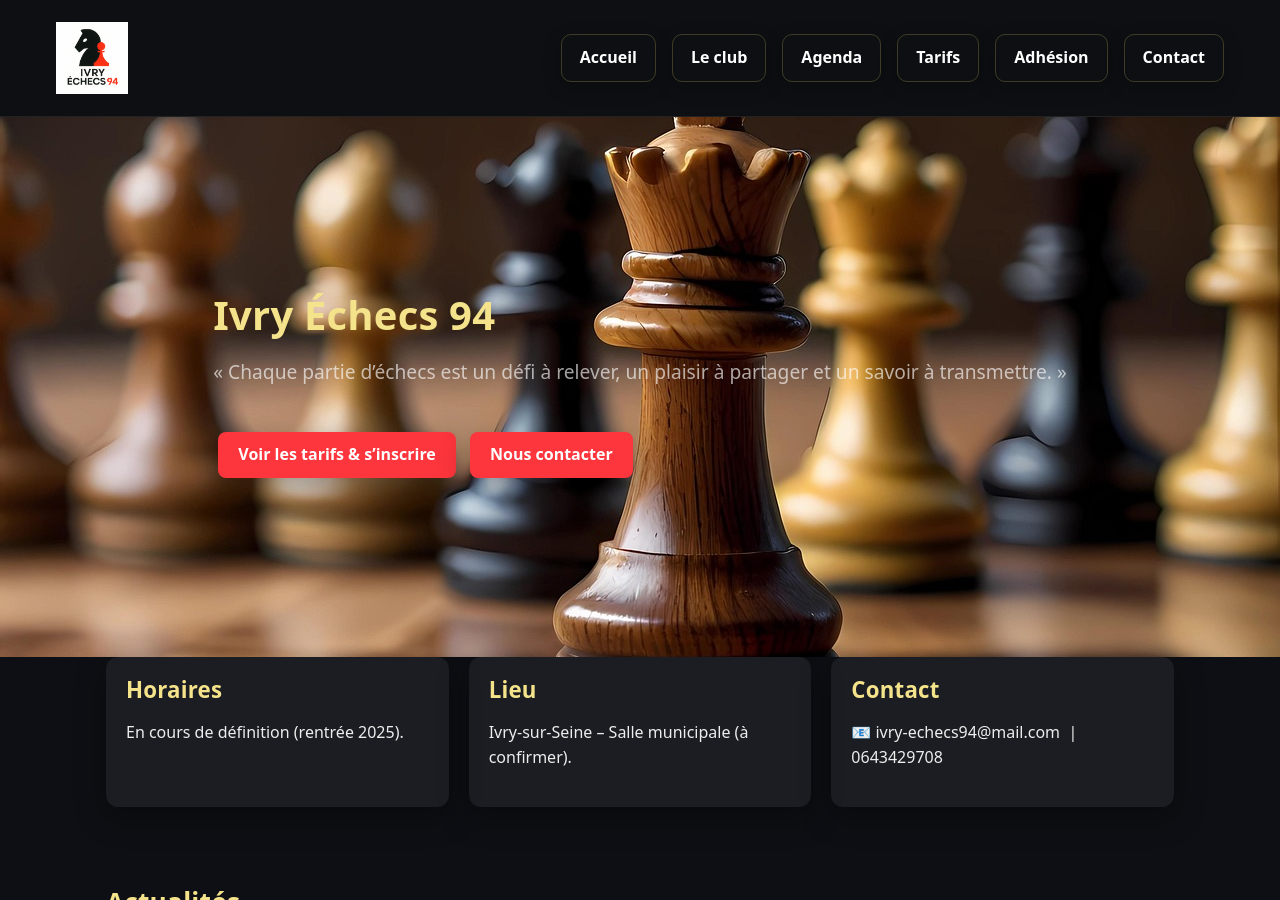
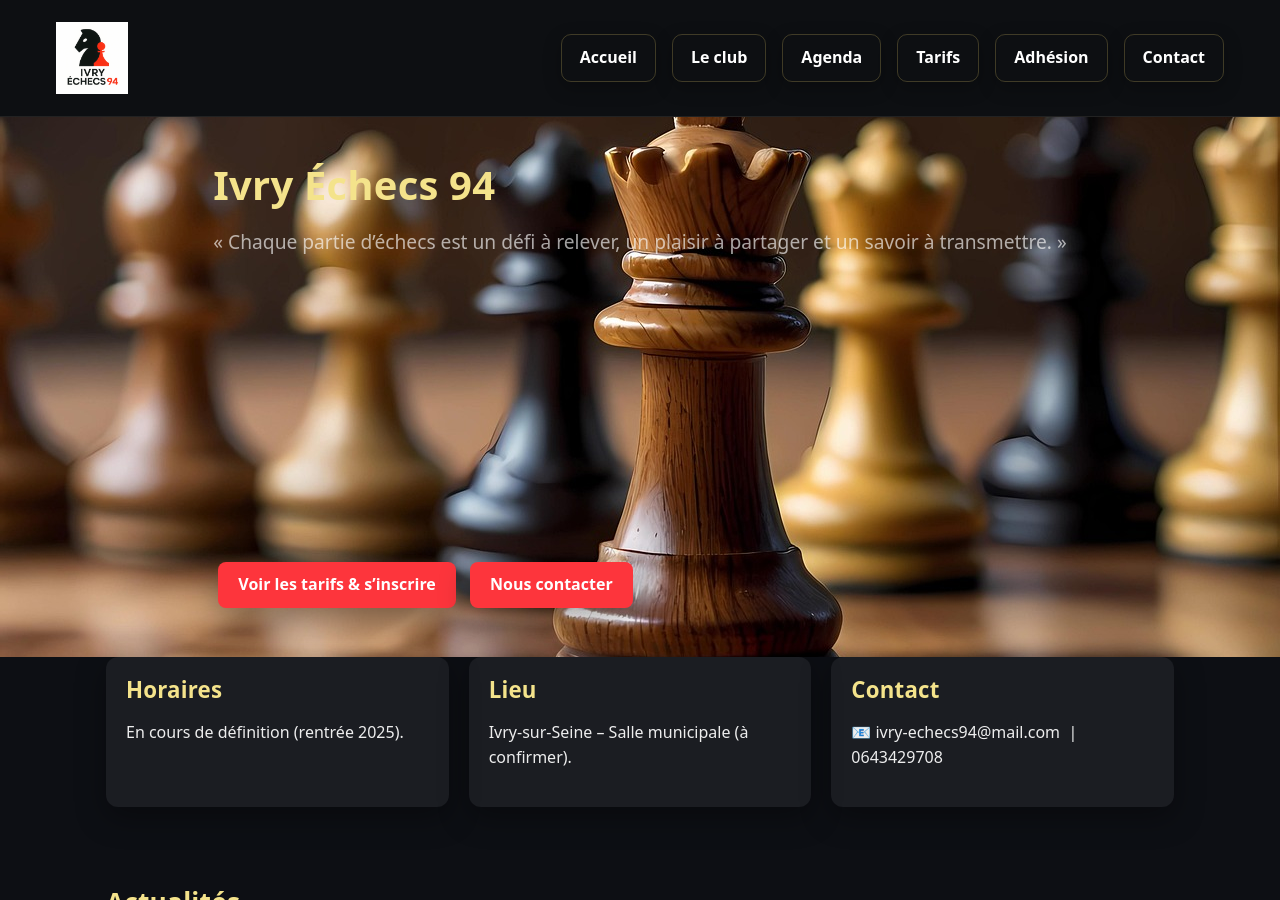
Before and after one commit to Nelwyn64/ivry-echecs-94, a Jekyll site: the page built from index.html, in a window 1280 px wide and 900 px high. Built offline with Jekyll 4.4.1, drawn with Linux system fonts in a browser that asks for light colours.

Commit message:
Update Pages du site “accueil”

```diff
--- a/index.html
+++ b/index.html
@@ -10,12 +10,13 @@
     <p class="lead">« Chaque partie d’échecs est un défi à relever, un plaisir à partager et un savoir à transmettre. »</p>
     <div class="cta">
 
-<p style="margin:40px 0;"></p><p style="margin:40px 0;"></p>
+<p style="margin:300px 0;"></p><p style="margin:40px 0;"></p>
 
 
  <a class="btn" href="/tarifs.html">Voir les tarifs & s’inscrire</a>
       <a class="btn" href="/contact.html">Nous contacter</a>
     </div>
+
   </div>
 </section>
 
```
